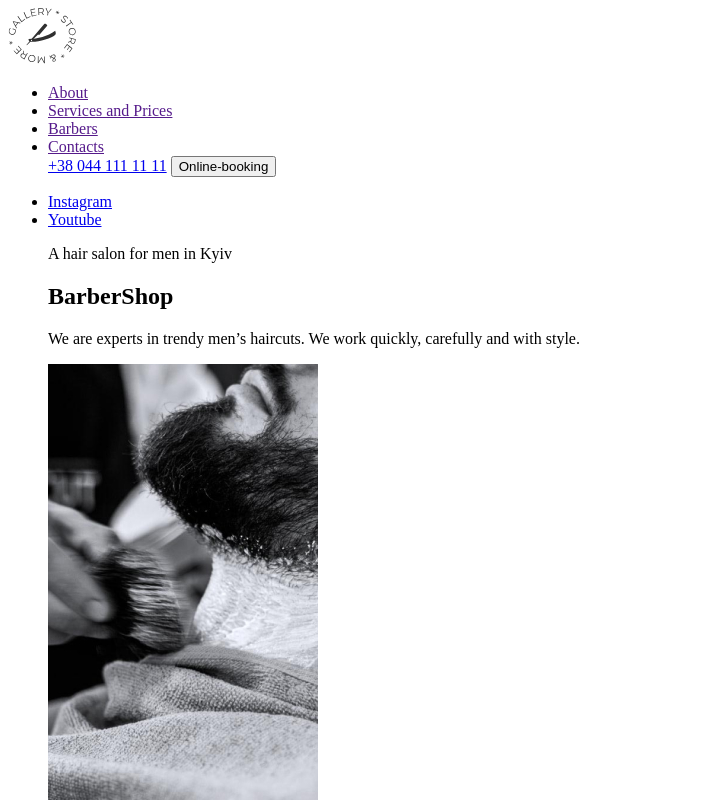
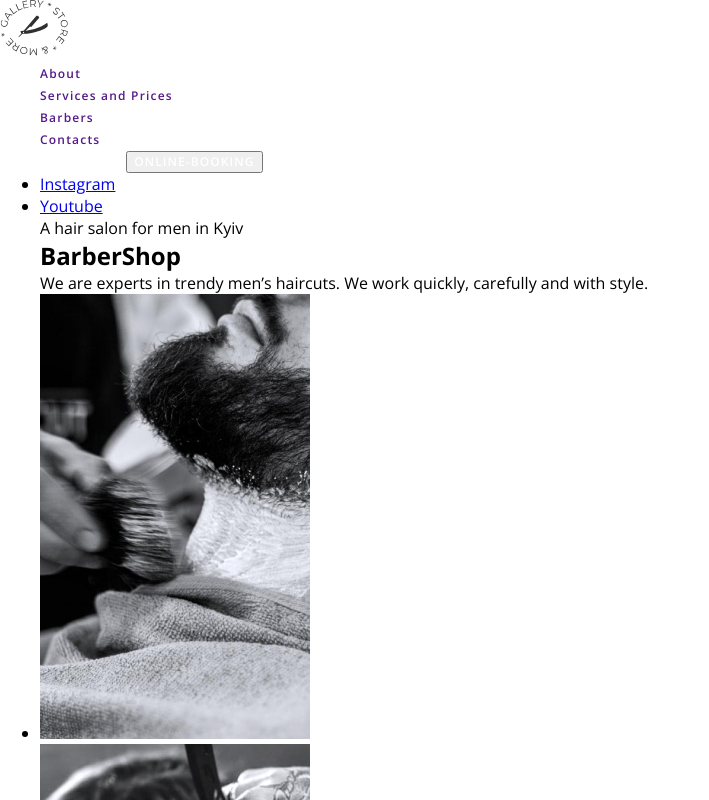
Before and after one commit to ok-qa/barbershop-classwork, a plain HTML site: page index.html in a window 1280 px wide. Shown: the top 800 px of the page, without its empty margins (0-709 px from the left). Drawn offline with nearby package versions, Linux system fonts and the light colour scheme.

Commit message:
css styles connected to html.
CSS stylesheet updated.
Added classes for header

```diff
--- /dev/null
+++ b/css/styles.css
@@ -0,0 +1,56 @@
+* {
+  margin: 0;
+}
+
+/*
+.header {
+}
+
+.header-nav {
+}
+
+.header-logo {
+}
+
+.header-item {
+}
+*/
+
+.header-list {
+  list-style: none;
+}
+
+.body {
+  font-family: "Open Sans", sans-serif;
+}
+
+.header-link {
+  font-weight: 600;
+  font-size: 12px;
+  line-height: 16px;
+  letter-spacing: 0.1em;
+}
+
+.link {
+  text-decoration: none;
+}
+
+.header-tel {
+  font-weight: 600;
+  font-size: 12px;
+  line-height: 1.33;
+  letter-spacing: 0.1em;
+  text-transform: uppercase;
+  color: #ffffff;
+}
+
+.header-btn {
+  font-family: inherit;
+  font-style: normal;
+  font-weight: 600;
+  font-size: 12px;
+  line-height: 1.33;
+  letter-spacing: 0.09em;
+  text-transform: uppercase;
+  color: #ffffff;
+}
--- a/index.html
+++ b/index.html
@@ -6,38 +6,51 @@
     <meta http-equiv="X-UA-Compatible" content="IE=edge">
     <meta name="viewport" content="width=device-width, initial-scale=1.0">
     <meta name="description" content="Barbershop">
+    <link rel="preconnect" href="https://fonts.googleapis.com">
+    <link rel="preconnect" href="https://fonts.gstatic.com" crossorigin>
+    <link
+        href="https://fonts.googleapis.com/css2?family=Open+Sans:wght@400;600;700&family=Raleway:wght@700&display=swap"
+        rel="stylesheet">
+    <link rel="stylesheet" href="./css/styles.css">
     <title>Barbershop</title>
 </head>
 
-<body>
-    <header>
-        <a href="">
+<body class="body">
+    <header class="header">
+        <nav class="header-nav"></nav>
+        <a href="" class="header-logo">
             <img src="./images/Logo.svg" alt="Logo">
         </a>
-        <ul>
-            <li><a href="">About</a></li>
-            <li><a href="">Services and Prices</a></li>
-            <li><a href="">Barbers</a></li>
-            <li><a href="">Contacts</a></li>
 
-            <a href="tel:+380441111111">+38 044 111 11 11</a>
-            <button type="button">Online-booking</button>
+        <ul class="header-list">
+            <li class="header-item"><a href="" class="header-link link">About</a></li>
+            <li class="header-item"><a href="" class="header-link link">Services and Prices</a></li>
+            <li class="header-item"><a href="" class="header-link link">Barbers</a></li>
+            <li class="header-item"><a href="" class="header-link link">Contacts</a></li>
+
         </ul>
+        </nav>
+
+        <a href="tel:+380441111111" class="header-tel link">+38 044 111 11 11</a>
+        <button type="button" class="header-btn">Online-booking</button>
+
     </header>
     <main>
         <!--hero section-->
-        <section>
-            <ul>
-                <li><a href="#" target="_blank" rel="noopener noreferrer nofollow">Instagram</a></li>
-                <li><a href="#" target="_blank" rel="noopener noreferrer nofollow">Youtube</a></li>
-                <p>A hair salon for men in Kyiv</p>
-                <h1>BarberShop</h1>
-                <p>We are experts in trendy men’s haircuts.
+        <section class="hero">
+            <ul class="hero-list">
+                <li class="hero-item"><a href="#" target="_blank" rel="noopener noreferrer nofollow"
+                        class="hero-link">Instagram</a></li>
+                <li class="hero-item"><a href="#" target="_blank" rel="noopener noreferrer nofollow"
+                        class="hero-link">Youtube</a></li>
+                <p class="hero-subtitle">A hair salon for men in Kyiv</p>
+                <h1 class="hero-title">BarberShop</h1>
+                <p class="hero-description">We are experts in trendy men’s haircuts.
                     We work quickly, carefully and with style.</p>
             </ul>
         </section>
         <!--About section-->
-        <section>
+        <section class="about">
             <ul>
                 <li><img src="./images/img 1.jpg" alt="Barbershop1" width="270" height="445"></li>
                 <li><img src="./images/img 2.jpg" alt="Barbershop2" width="270" height="445"></li>
```
Also changed, not shown: css/style.css (deleted).
